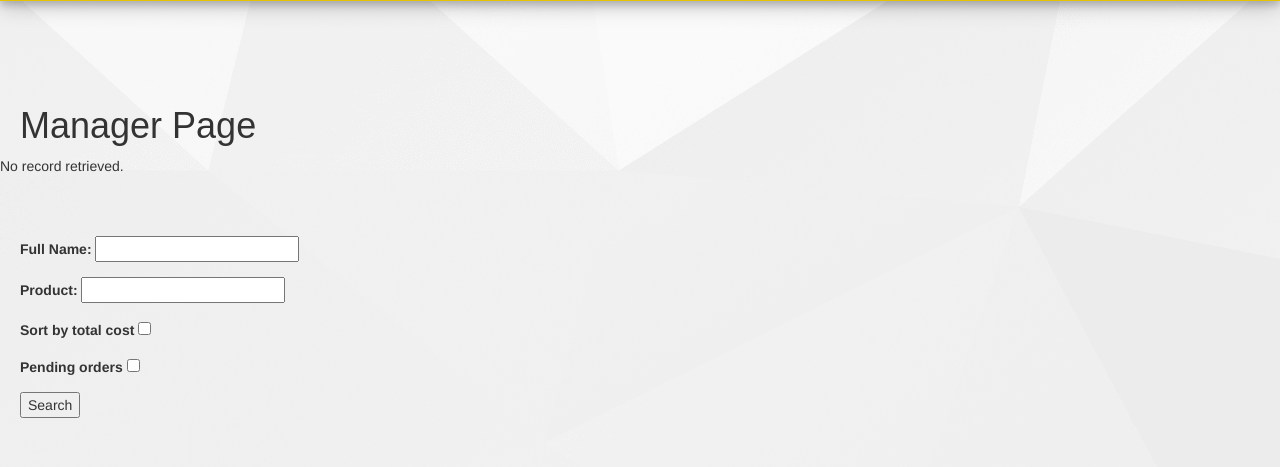
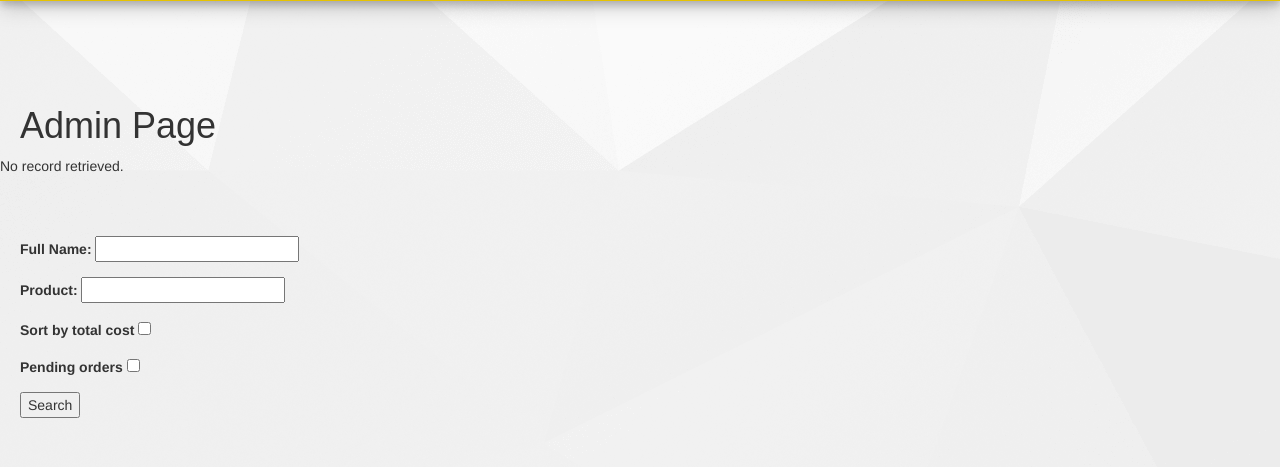
Before and after one commit to farhansolodev/the-off-road-bikes, a PHP site: page /manager.php in a window 1280 px wide. Shown: the part 94-561 px from the top of the page. Run offline with PHP 8.4, Linux system fonts and the light colour scheme; data that the repository does not hold is empty.

Commit message:
Update manager.php

```diff
--- a/manager.php
+++ b/manager.php
@@ -21,7 +21,7 @@
     ?>
     <div class="enquiry_flex">
         <div class="enquiry_info">
-            <h1 class="manager_heading">Manager Page</h1>
+            <h1 class="manager_heading">Admin Page</h1>
             <?php
 
                 require_once "settings.php";
```
